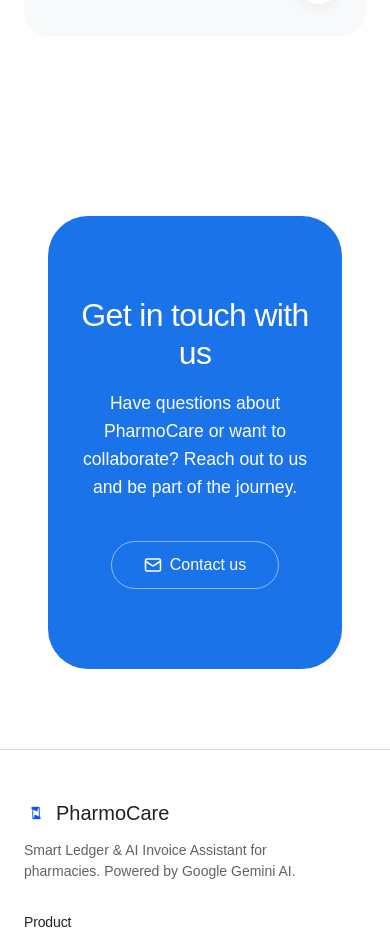
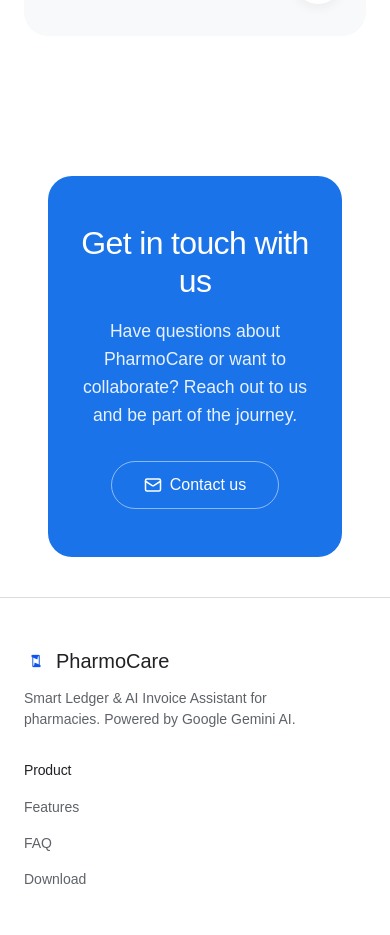
Before and after one commit to yashendrajain/pharmocare, a React (Vite) app: page / in a window 390 px wide. Shown: the part 8400-9335 px from the top of the page. Built offline with nearby package versions, Linux system fonts and the light colour scheme.

Commit message:
Optimize contact banner mobile responsiveness

```diff
--- a/src/components/Contact.jsx
+++ b/src/components/Contact.jsx
@@ -8,61 +8,19 @@
   };
 
   return (
-    <section className="section contact-section" id="contact" style={{ padding: '80px 24px', background: '#ffffff' }}>
+    <section className="section contact-section" id="contact">
       <div className="container" style={{ maxWidth: '1200px' }}>
 
-        <div style={{
-          background: 'var(--primary)',
-          borderRadius: '40px',
-          padding: '80px 24px',
-          textAlign: 'center',
-          color: '#ffffff'
-        }}>
-          <h2 style={{
-            fontSize: 'clamp(2rem, 5vw, 3rem)',
-            fontWeight: 500,
-            marginBottom: '16px',
-            letterSpacing: '-0.02em',
-            color: '#ffffff'
-          }}>
+        <div className="contact-banner">
+          <h2>
             Get in touch with us
           </h2>
 
-          <p style={{
-            fontSize: '1.1rem',
-            maxWidth: '600px',
-            margin: '0 auto 40px',
-            lineHeight: 1.6,
-            color: '#ffffff'
-          }}>
+          <p>
             Have questions about PharmoCare or want to collaborate? Reach out to us and be part of the journey.
           </p>
 
-          <button
-            onClick={handleContactClick}
-            style={{
-              display: 'inline-flex',
-              alignItems: 'center',
-              gap: '8px',
-              background: 'transparent',
-              color: '#ffffff',
-              border: '1px solid rgba(255,255,255,0.5)',
-              borderRadius: '100px',
-              padding: '14px 32px',
-              fontSize: '1rem',
-              fontWeight: 500,
-              cursor: 'pointer',
-              transition: 'all 0.2s ease',
-            }}
-            onMouseOver={(e) => {
-              e.currentTarget.style.background = 'rgba(255,255,255,0.1)';
-              e.currentTarget.style.borderColor = 'rgba(255,255,255,0.8)';
-            }}
-            onMouseOut={(e) => {
-              e.currentTarget.style.background = 'transparent';
-              e.currentTarget.style.borderColor = 'rgba(255,255,255,0.5)';
-            }}
-          >
+          <button onClick={handleContactClick}>
             <Mail size={18} />
             Contact us
           </button>
--- a/src/index.css
+++ b/src/index.css
@@ -804,58 +804,63 @@
    CONTACT SECTION
    ═══════════════════════════════════════════ */
 .contact-section {
-  background: var(--surface-variant);
+  background: #ffffff;
+  padding: 40px 24px;
+}
+@media (min-width: 768px) {
+  .contact-section { padding: 80px 24px; }
 }
 
-.contact-card {
-  background: var(--surface);
-  border: 1px solid var(--outline);
-  border-radius: var(--r-md);
-  padding: 48px;
-  max-width: 600px;
-  margin: 0 auto;
-  box-shadow: var(--shadow-1);
+.contact-banner {
+  background: var(--primary);
+  border-radius: 24px;
+  padding: 48px 24px;
+  text-align: center;
+  color: #ffffff;
+}
+@media (min-width: 768px) {
+  .contact-banner {
+    border-radius: 40px;
+    padding: 80px 24px;
+  }
 }
 
-.contact-card h3 {
-  font-size: 1.5rem;
-  margin-bottom: 8px;
+.contact-banner h2 {
+  font-size: clamp(2rem, 8vw, 3rem);
+  font-weight: 500;
+  margin-bottom: 16px;
+  letter-spacing: -0.02em;
+  color: #ffffff;
 }
 
-.contact-card p {
-  margin-bottom: 32px;
+.contact-banner p {
+  font-size: 1.1rem;
+  max-width: 600px;
+  margin: 0 auto 32px;
+  line-height: 1.6;
+  color: rgba(255, 255, 255, 0.9);
+}
+@media (min-width: 768px) {
+  .contact-banner p { margin-bottom: 40px; }
 }
 
-.form-group {
-  margin-bottom: 24px;
+.contact-banner button {
+  display: inline-flex;
+  align-items: center;
+  gap: 8px;
+  background: transparent;
+  color: #ffffff;
+  border: 1px solid rgba(255,255,255,0.5);
+  border-radius: 100px;
+  padding: 14px 32px;
+  font-size: 1rem;
+  font-weight: 500;
+  cursor: pointer;
+  transition: all 0.2s ease;
 }
-
-.form-label {
-  display: block;
-  font-size: 0.875rem;
-  font-weight: 500;
-  color: var(--text-primary);
-  margin-bottom: 8px;
-}
-
-.form-control {
-  width: 100%;
-  padding: 12px 16px;
-  border: 1px solid var(--outline);
-  border-radius: var(--r-sm);
-  font-size: 1rem;
-  color: var(--text-primary);
-  transition: border-color var(--t-fast), box-shadow var(--t-fast);
-}
-
-.form-control:focus {
-  border-color: var(--primary);
-  box-shadow: 0 0 0 2px var(--primary-focus);
-}
-
-textarea.form-control {
-  min-height: 120px;
-  resize: vertical;
+.contact-banner button:hover {
+  background: rgba(255,255,255,0.1);
+  border-color: rgba(255,255,255,0.8);
 }
 
 /* ═══════════════════════════════════════════
```
